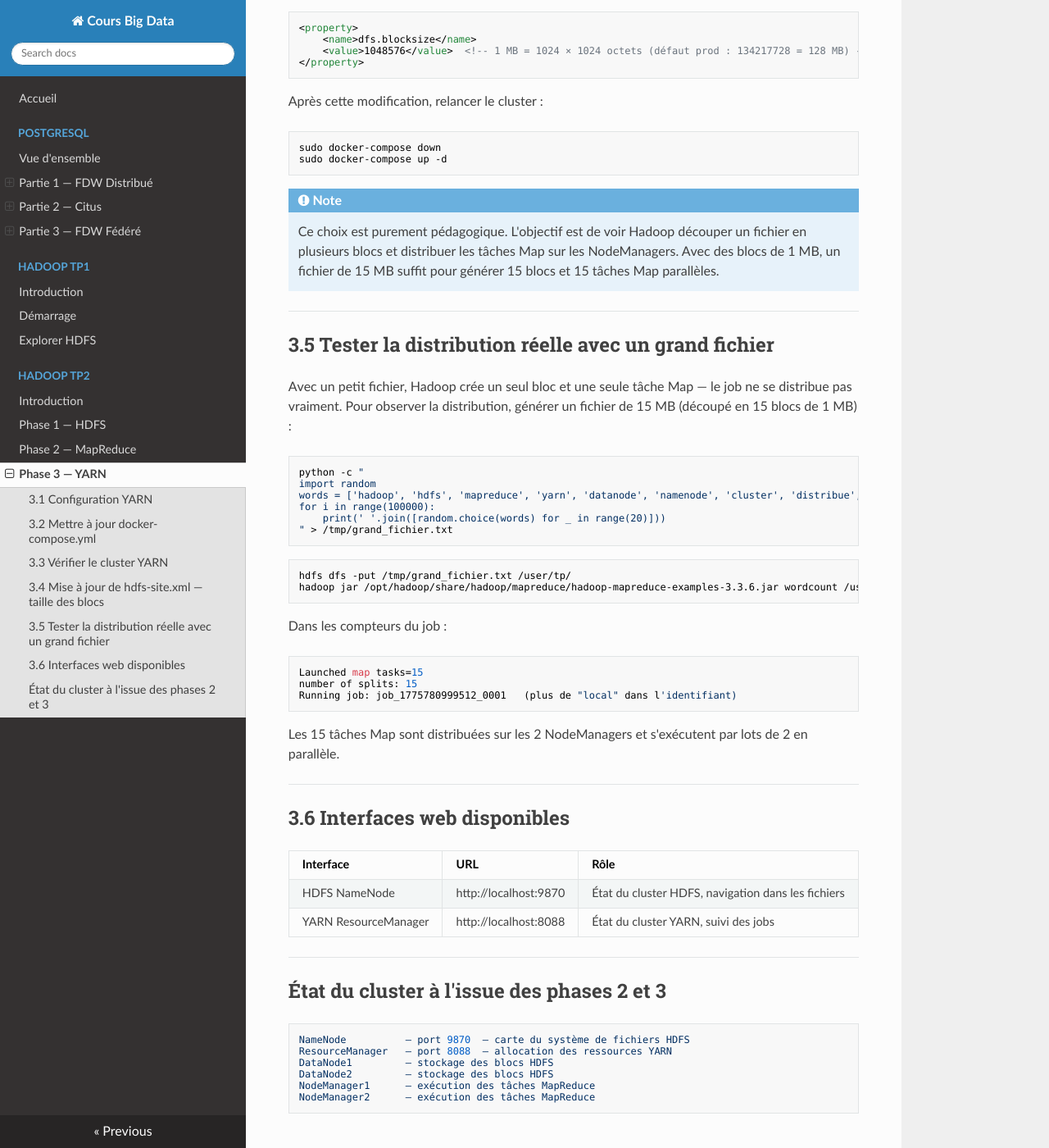
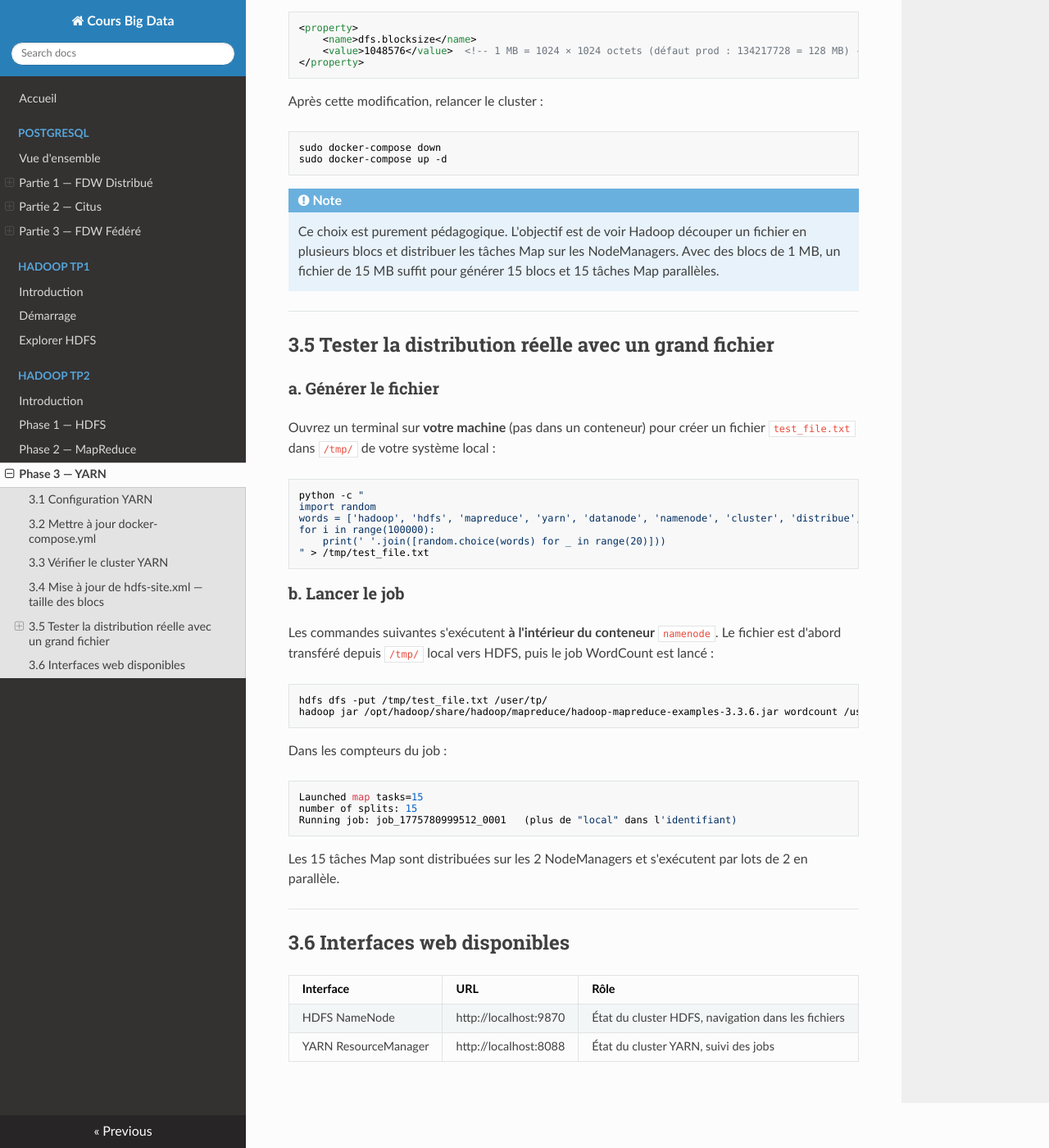
Before and after one commit to Titembaye/big-data-cours, an MkDocs documentation site: the page built from docs/tp2/yarn.md, in a window 1280 px wide and 1400 px high, scrolled down 3579 px. Shown: the whole window at 82% size. Built offline with MkDocs 1.6.1, drawn with Linux system fonts in a browser that asks for light colours; nearby versions of some CDN libraries.

Commit message:
docs: clarify terminals in 3.5 (local vs namenode container)

````diff
--- a/docs/tp2/yarn.md
+++ b/docs/tp2/yarn.md
@@ -212,7 +212,9 @@ sudo docker-compose up -d
 
 ## 3.5 Tester la distribution réelle avec un grand fichier
 
-Avec un petit fichier, Hadoop crée un seul bloc et une seule tâche Map — le job ne se distribue pas vraiment. Pour observer la distribution, générer un fichier de 15 MB (découpé en 15 blocs de 1 MB) :
+### a. Générer le fichier
+
+Ouvrez un terminal sur **votre machine** (pas dans un conteneur) pour créer un fichier `test_file.txt` dans `/tmp/` de votre système local :
 
 ```bash
 python -c "
@@ -220,12 +222,16 @@ import random
 words = ['hadoop', 'hdfs', 'mapreduce', 'yarn', 'datanode', 'namenode', 'cluster', 'distribue', 'bloc', 'fichier']
 for i in range(100000):
     print(' '.join([random.choice(words) for _ in range(20)]))
-" > /tmp/grand_fichier.txt
+" > /tmp/test_file.txt
 ```
 
+### b. Lancer le job
+
+Les commandes suivantes s'exécutent **à l'intérieur du conteneur** `namenode`. Le fichier est d'abord transféré depuis `/tmp/` local vers HDFS, puis le job WordCount est lancé :
+
 ```bash
-hdfs dfs -put /tmp/grand_fichier.txt /user/tp/
-hadoop jar /opt/hadoop/share/hadoop/mapreduce/hadoop-mapreduce-examples-3.3.6.jar wordcount /user/tp/grand_fichier.txt /user/tp/output2
+hdfs dfs -put /tmp/test_file.txt /user/tp/
+hadoop jar /opt/hadoop/share/hadoop/mapreduce/hadoop-mapreduce-examples-3.3.6.jar wordcount /user/tp/test_file.txt /user/tp/output2
 ```
 
 Dans les compteurs du job :
@@ -246,16 +252,3 @@ Les 15 tâches Map sont distribuées sur les 2 NodeManagers et s'exécutent par
 |-----------|-----|------|
 | HDFS NameNode | http://localhost:9870 | État du cluster HDFS, navigation dans les fichiers |
 | YARN ResourceManager | http://localhost:8088 | État du cluster YARN, suivi des jobs |
-
----
-
-## État du cluster à l'issue des phases 2 et 3
-
-```
-NameNode          — port 9870  — carte du système de fichiers HDFS
-ResourceManager   — port 8088  — allocation des ressources YARN
-DataNode1         — stockage des blocs HDFS
-DataNode2         — stockage des blocs HDFS
-NodeManager1      — exécution des tâches MapReduce
-NodeManager2      — exécution des tâches MapReduce
-```
````
